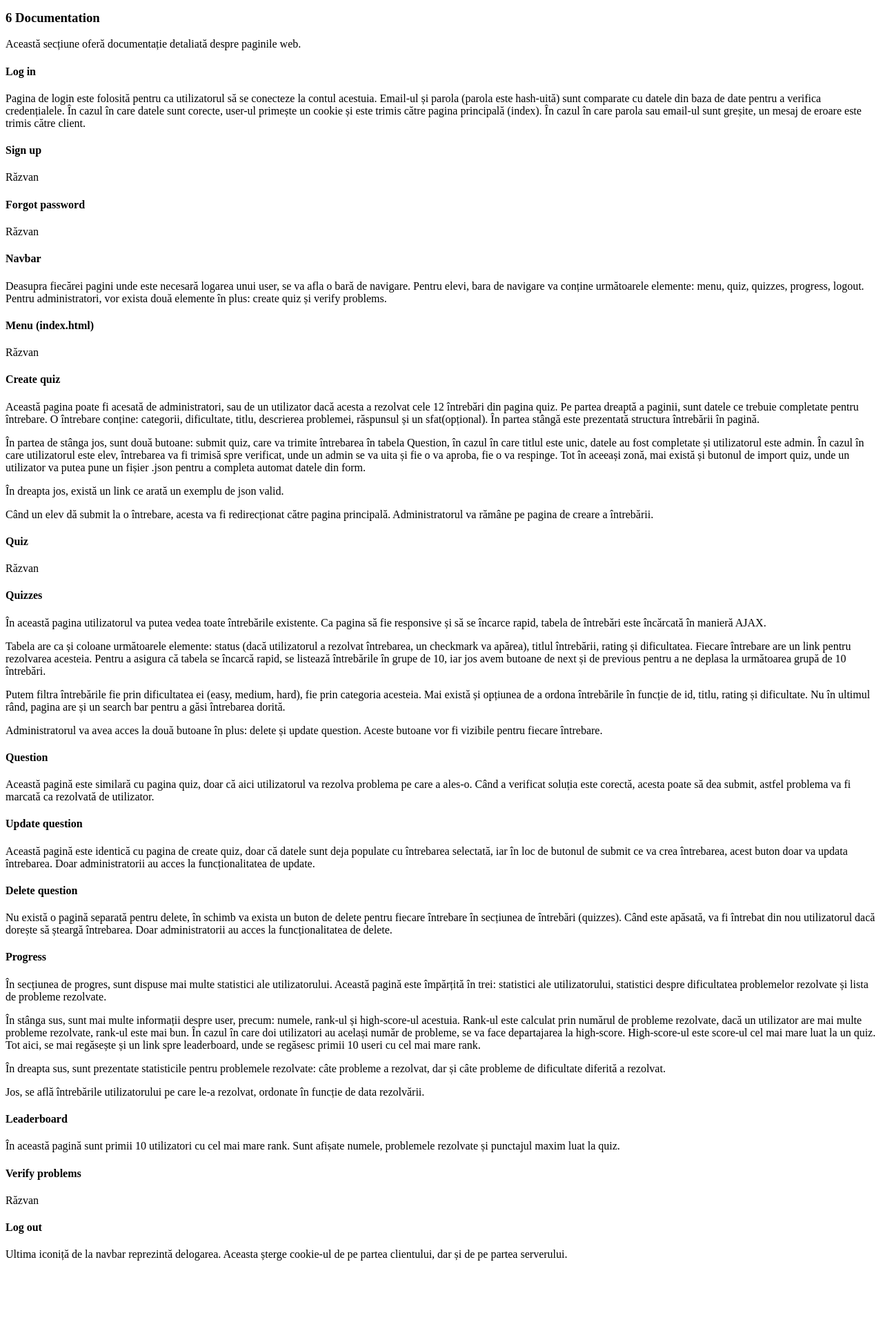
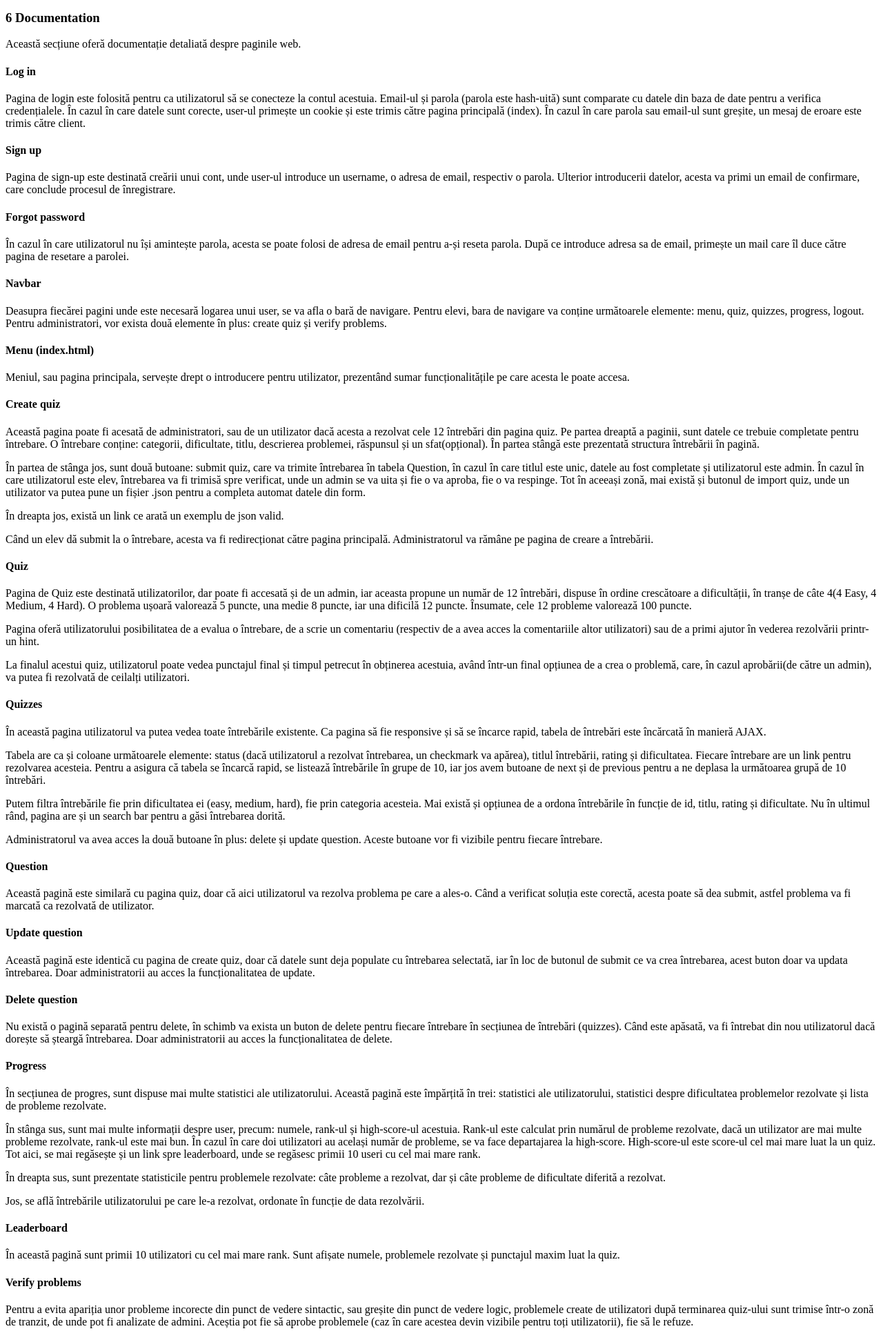
Before and after one commit to RazvanBoita/TW-Proiect, a web app: file frontend/views/documentation.html in a window 1280 px wide. Shown: the part 2209-4138 px from the top of the page at 69% size. Before the commit the page ends 4036 px from the top, so only its background shows below. Run offline with its HTML, style and script files only (its server is not run), Linux system fonts and the light colour scheme.

Commit message:
Terminat documentatie

```diff
--- a/frontend/views/documentation.html
+++ b/frontend/views/documentation.html
@@ -162,13 +162,13 @@
       <section>
         <h4>Sign up</h4>
         <p>
-          Răzvan
+          Pagina de sign-up este destinată creării unui cont, unde user-ul introduce un username, o adresa de email, respectiv o parola. Ulterior introducerii datelor, acesta va primi un email de confirmare, care conclude procesul de înregistrare.
         </p>
       </section>
       <section>
         <h4>Forgot password</h4>
         <p>
-          Răzvan
+          În cazul în care utilizatorul nu își amintește parola, acesta se poate folosi de adresa de email pentru a-și reseta parola. După ce introduce adresa sa de email, primește un mail care îl duce către pagina de resetare a parolei.
         </p>
       </section>
       <section>
@@ -180,7 +180,7 @@
       <section>
         <h4>Menu (index.html)</h4>
         <p>
-          Răzvan
+          Meniul, sau pagina principala, servește drept o introducere pentru utilizator, prezentând sumar funcționalitățile pe care acesta le poate accesa.
         </p>
       </section>
       <section>
@@ -204,7 +204,13 @@
       <section>
         <h4>Quiz</h4>
         <p>
-          Răzvan
+          Pagina de Quiz este destinată utilizatorilor, dar poate fi accesată și de un admin, iar aceasta propune un număr de 12 întrebări, dispuse în ordine crescătoare a dificultății, în tranșe de câte 4(4 Easy, 4 Medium, 4 Hard). O problema ușoară valorează 5 puncte, una medie 8 puncte, iar una dificilă 12 puncte. Însumate, cele 12 probleme valorează 100 puncte.
+        </p>
+        <p>
+          Pagina oferă utilizatorului posibilitatea de a evalua o întrebare, de a scrie un comentariu (respectiv de a avea acces la comentariile altor utilizatori) sau de a primi ajutor în vederea rezolvării printr-un hint.
+        </p>
+        <p>
+          La finalul acestui quiz, utilizatorul poate vedea punctajul final și timpul petrecut în obținerea acestuia, având într-un final opțiunea de a crea o problemă, care, în cazul aprobării(de către un admin), va putea fi rezolvată de ceilalți utilizatori.
         </p>
       </section>
       <section>
@@ -270,7 +276,7 @@
       <section>
         <h4>Verify problems</h4>
         <p>
-          Răzvan
+          Pentru a evita apariția unor probleme incorecte din punct de vedere sintactic, sau greșite din punct de vedere logic, problemele create de utilizatori după terminarea quiz-ului sunt trimise într-o zonă de tranzit, de unde pot fi analizate de admini. Aceștia pot fie să aprobe problemele (caz în care acestea devin vizibile pentru toți utilizatorii), fie să le refuze.
         </p>
       </section>
       <section>
```
